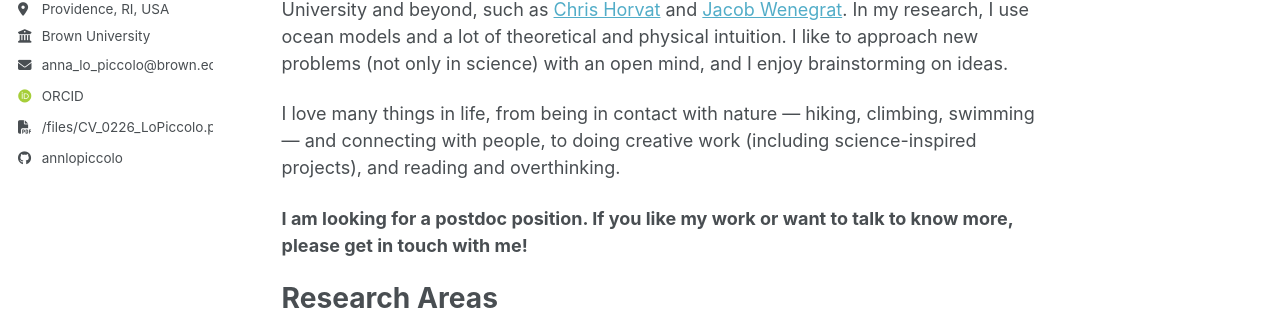
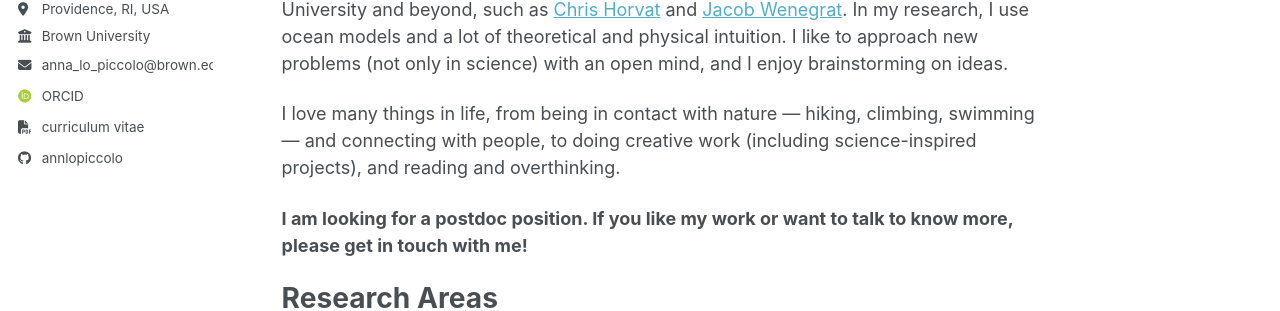
Before and after one commit to annlopiccolo/annlopiccolo.github.io, a Jekyll site: the page built from _pages/about.md, in a window 1280 px wide. Shown: the part 399-710 px from the top of the page. Built offline with Jekyll 4.4.1, drawn with Linux system fonts in a browser that asks for light colours; some web fonts are replaced; a script bundle is joined from its source files by our own code; library files that are not in the unit come from our copies.

Commit message:
link name for cv in sidebar author-profile.html

```diff
--- a/_includes/author-profile.html
+++ b/_includes/author-profile.html
@@ -57,7 +57,7 @@
         <li><a href="{{ author.orcid }}"><i class="ai ai-orcid ai-fw icon-pad-right"></i>ORCID</a></li>
       {% endif %}
       {% if author.cv %}
-        <li><a href="{{ author.cv }}"><i class="fas fa-fw fa-file-pdf icon-pad-right" aria-hidden="true"></i>{{ author.cv }}</a></li>
+        <li><a href="{{ author.cv }}"><i class="fas fa-fw fa-file-pdf icon-pad-right" aria-hidden="true"></i>curriculum vitae</a></li>
       {% endif %}
       {% if author.pubmed %}
         <li><a href="{{ author.pubmed }}"><i class="ai ai-pubmed ai-fw icon-pad-right"></i>PubMed</a></li>
```
